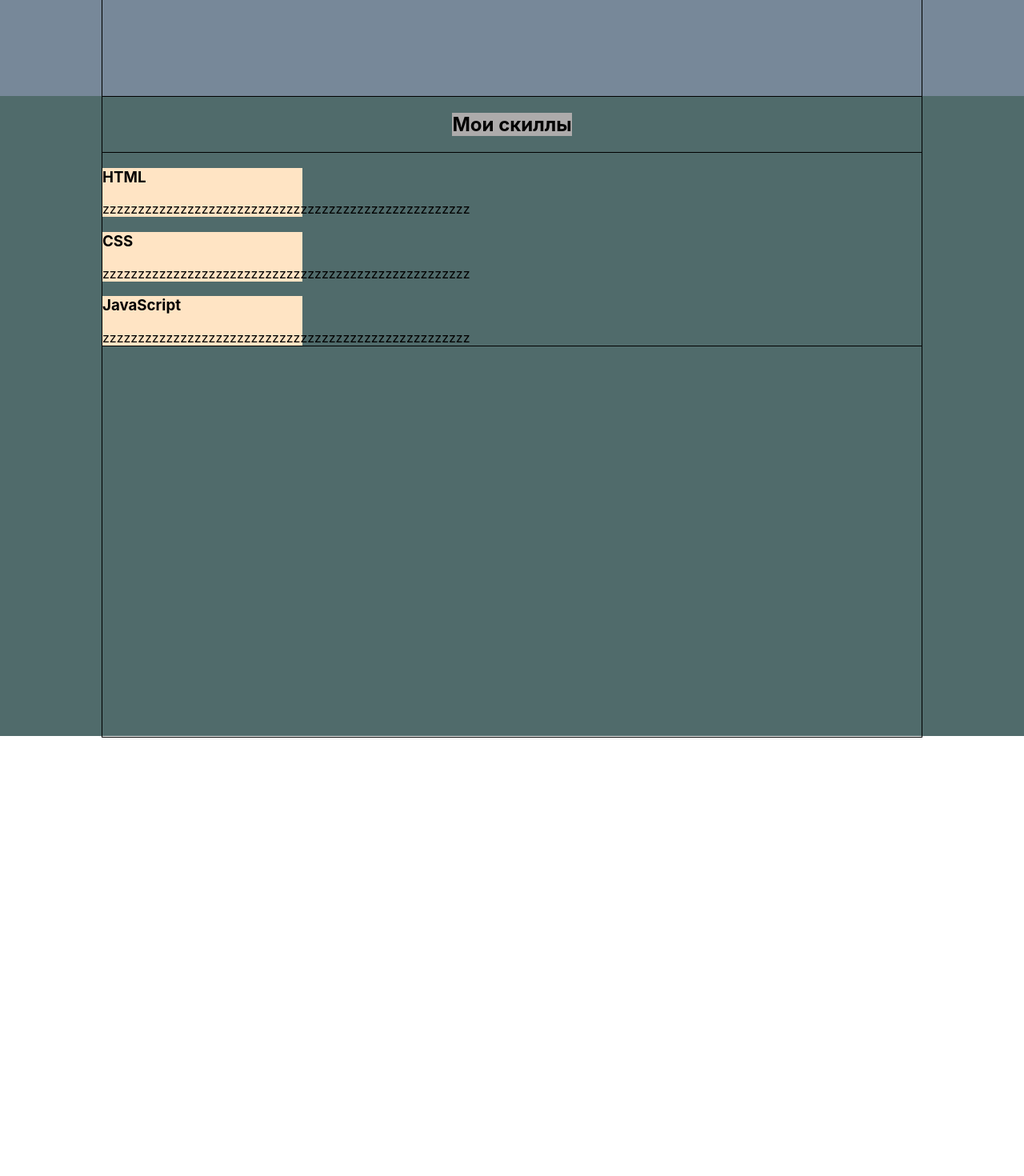
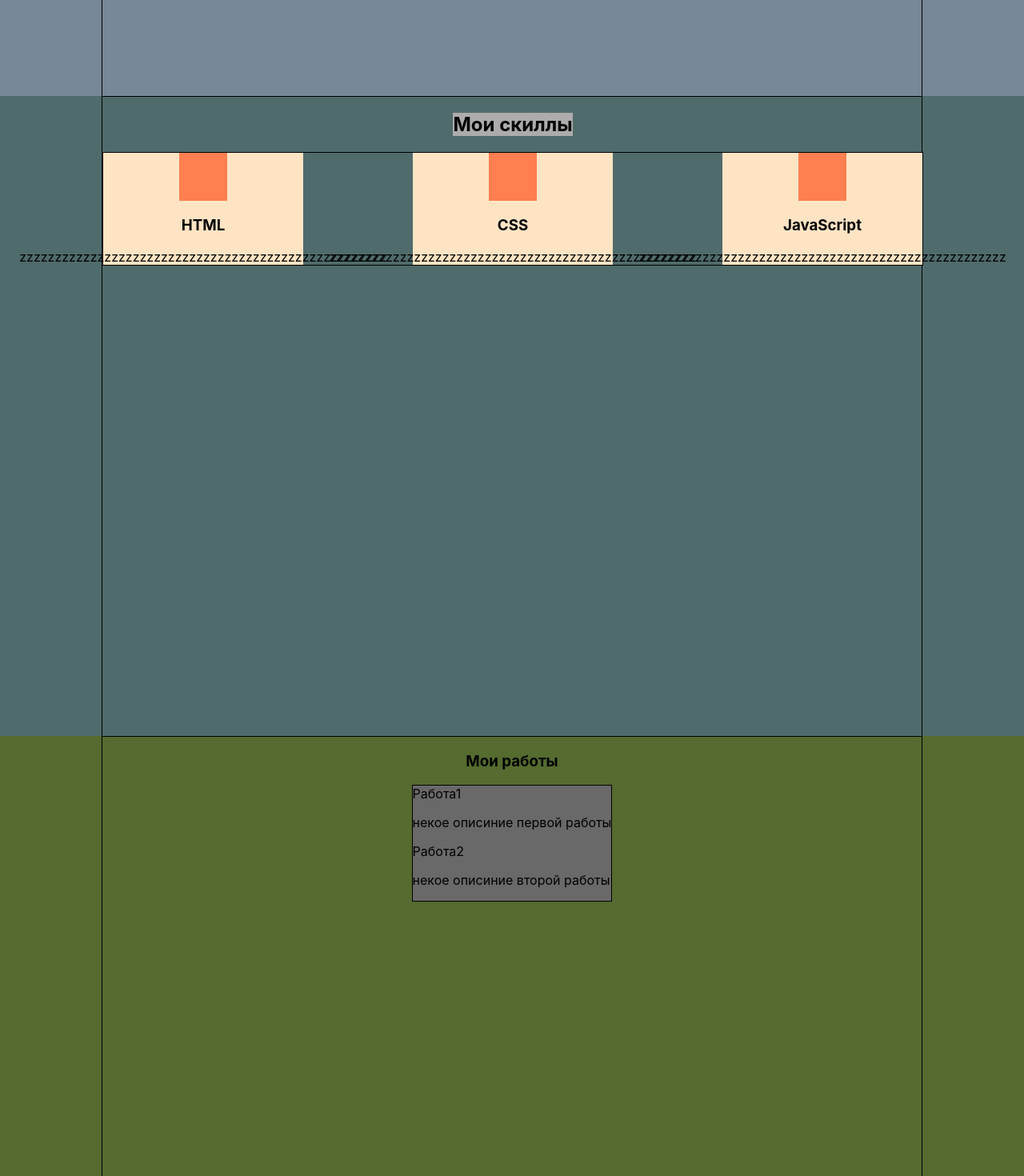
Before and after one commit to AndreySavchenkov/portfolio, a React (Create React App) app: page / in a window 1280 px wide. Shown: the part 760-2230 px from the top of the page at 80% size. Before the commit the page ends 1682 px from the top, so only its background shows below. Built offline with nearby package versions, Linux system fonts and the light colour scheme.

Commit message:
added components Works and Work

```diff
--- a/src/App.tsx
+++ b/src/App.tsx
@@ -3,6 +3,7 @@ import './App.css';
 import {Header} from "./header/Header";
 import {Main} from "./main/Main";
 import {Skills} from "./skills/Skills";
+import {Works} from "./works/Works";
 
 function App() {
     return (
@@ -10,6 +11,7 @@ function App() {
             <Header/>
             <Main/>
             <Skills/>
+            <Works/>
         </div>
     );
 }
--- a/src/common/styles/Container.module.css
+++ b/src/common/styles/Container.module.css
@@ -6,4 +6,5 @@
     display: flex;
     align-items: center;
     justify-content: space-between;
+    flex-wrap: wrap;
 }
--- a/src/skills/Skills.module.css
+++ b/src/skills/Skills.module.css
@@ -12,4 +12,7 @@
 .skills{
     border: 1px solid;
     width: 100%;
+    display: flex;
+    justify-content: space-between;
+    flex-wrap: wrap;
 }
--- a/src/skills/skill/Skill.module.css
+++ b/src/skills/skill/Skill.module.css
@@ -1,4 +1,13 @@
 .skill {
     width: 250px;
     background-color: bisque;
+    display: flex;
+    flex-direction: column;
+    align-items: center;
+    text-align: center;
 }
+.icon {
+    width: 60px;
+    height: 60px;
+    background-color: coral;
+}
--- /dev/null
+++ b/src/works/Works.module.css
@@ -0,0 +1,17 @@
+.works {
+    height: 100vh;
+    background-color: darkolivegreen;
+}
+.container {
+    flex-direction: column;
+    justify-content: flex-start;
+}
+
+.title {
+
+}
+
+.worksContainer {
+    border: 1px solid;
+    background-color: dimgrey;
+}
--- /dev/null
+++ b/src/works/Works.tsx
@@ -0,0 +1,18 @@
+import React from "react";
+import style from './Works.module.css'
+import {Work} from "./work/Work";
+import styleContainer from './../common/styles/Container.module.css'
+
+export const Works = () => {
+    return (
+        <div className={style.works}>
+            <div className={`${styleContainer.container} ${style.container}`}>
+                <h3 className={style.title}>Мои работы</h3>
+                <div className={style.worksContainer}>
+                    <Work title={'Работа1'} text={'некое описиние первой работы'}/>
+                    <Work title={'Работа2'} text={'некое описиние второй работы'}/>
+                </div>
+            </div>
+        </div>
+    )
+}
--- /dev/null
+++ b/src/works/work/Work.module.css
@@ -0,0 +1,3 @@
+.work{
+
+}
--- /dev/null
+++ b/src/works/work/Work.tsx
@@ -0,0 +1,20 @@
+import React from "react";
+import style from './Work.module.css'
+
+export type WorkType = {
+    title: string
+    text: string
+}
+
+export const Work = (props: WorkType) => {
+    return (
+        <div className={style.work}>
+            <div className={style.image}></div>
+            <div className={style.textContainer}>
+                <span className={style.title}>{props.title}</span>
+                <p className={style.text}>{props.text}</p>
+            </div>
+
+        </div>
+    )
+}
```
